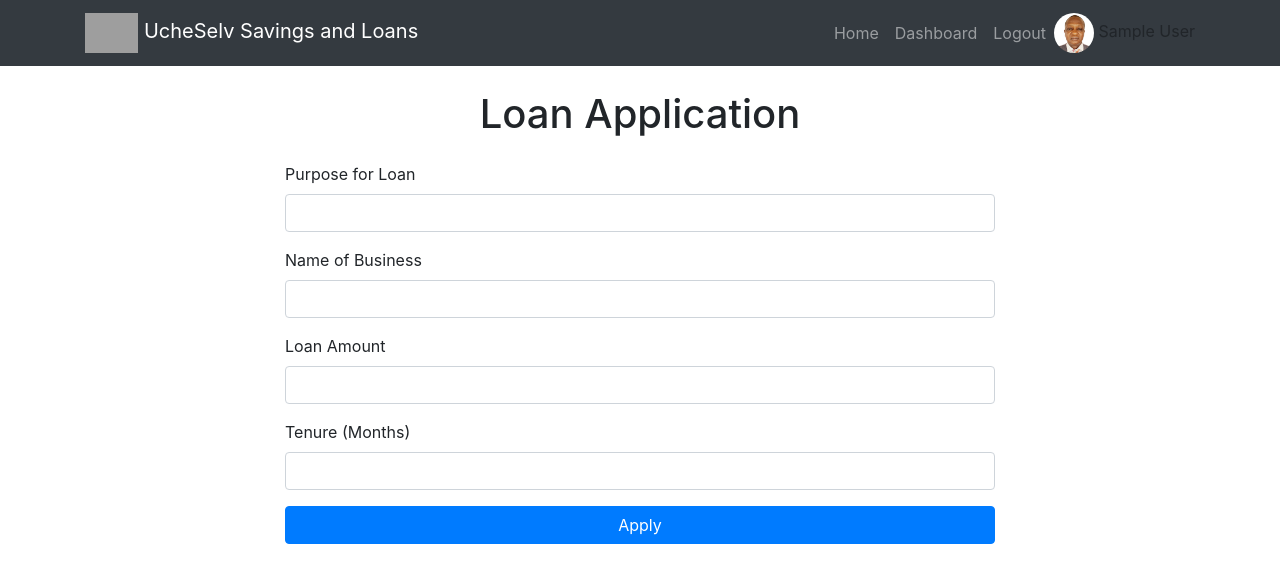
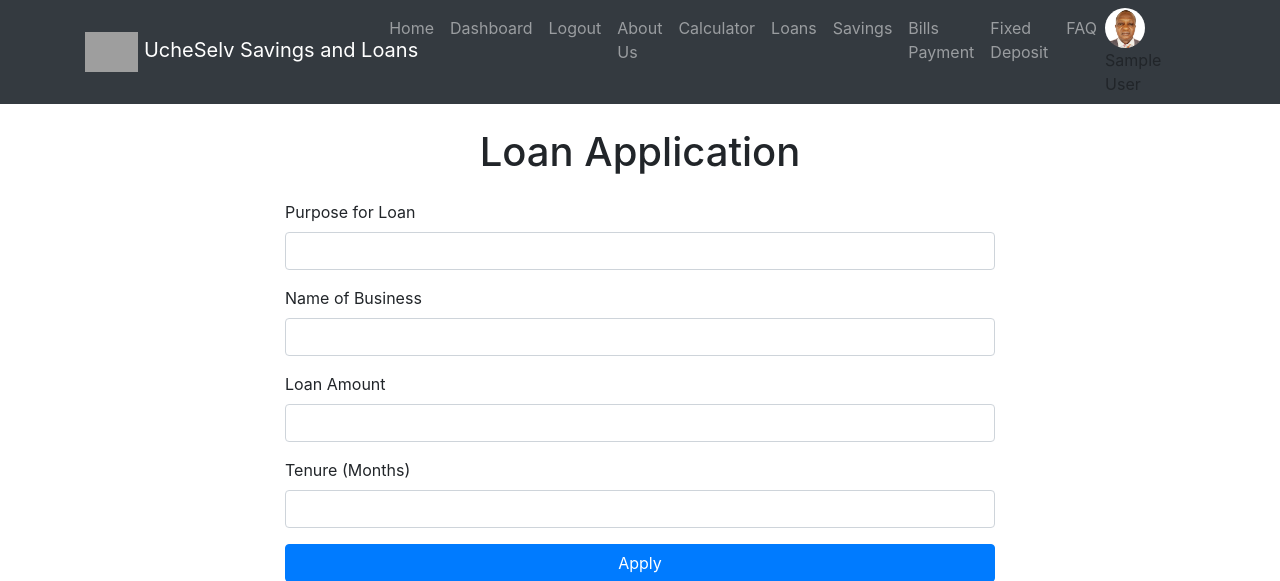
Before and after one commit to uchechukwuekemezie/ucheselv, a Flask app: page /apply_loan in a window 1280 px wide. Shown: the top 581 px of the page. Run offline with Flask 3, Linux system fonts and the light colour scheme; the visitor is signed in with stand-in values (Sample User, id 1); some libraries are stand-ins or nearby versions; grey boxes are pictures that could not be loaded.

Commit message:
updated the nav with more links

```diff
--- a/templates/base.html
+++ b/templates/base.html
@@ -46,6 +46,27 @@
                             <li class="nav-item">
                                 <a class="nav-link" href="{{ url_for('main.logout') }}">Logout</a>
                             </li>
+                            <li class="nav-item">
+                                <a class="nav-link" href="{{ url_for('main.about') }}">About Us</a>
+                            </li>
+                            <li class="nav-item">
+                                <a class="nav-link" href="{{ url_for('main.calculator') }}">Calculator</a>
+                            </li>
+                            <li class="nav-item">
+                                <a class="nav-link" href="{{ url_for('main.loans') }}">Loans</a>
+                            </li>
+                            <li class="nav-item">
+                                <a class="nav-link" href="{{ url_for('main.savings') }}">Savings</a>
+                            </li>
+                            <li class="nav-item">
+                                <a class="nav-link" href="{{ url_for('main.bills_payment') }}">Bills Payment</a>
+                            </li>
+                            <li class="nav-item">
+                                <a class="nav-link" href="{{ url_for('main.fixed_deposit') }}">Fixed Deposit</a>
+                            </li>
+                            <li class="nav-item">
+                                <a class="nav-link" href="{{ url_for('main.faq') }}">FAQ</a>
+                            </li>
                         {% endif %}
                     <!-- Placeholder for user profile -->
                     <div class="user-profile-nav">
```
